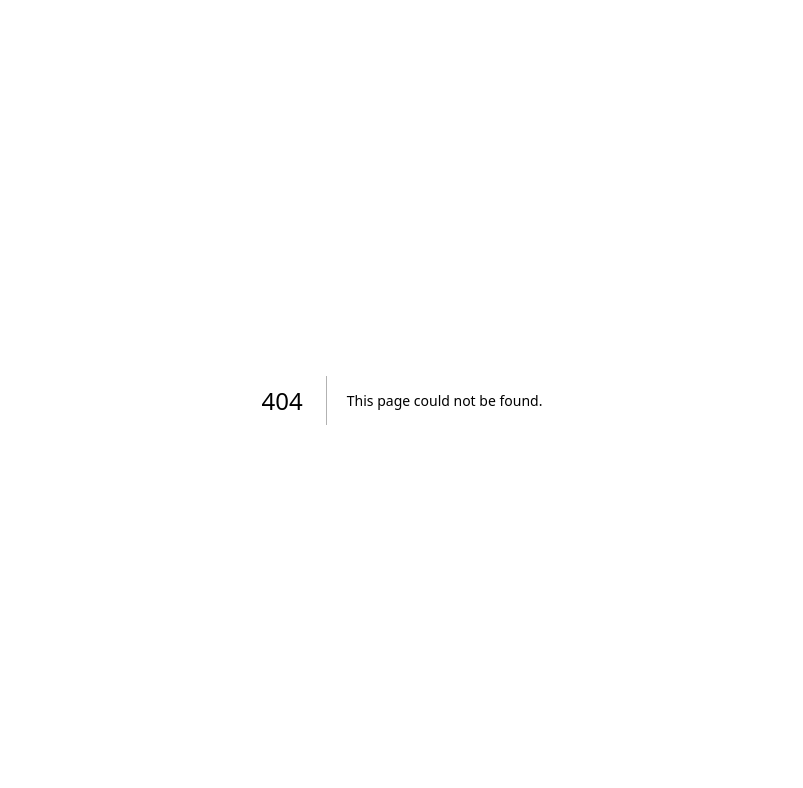
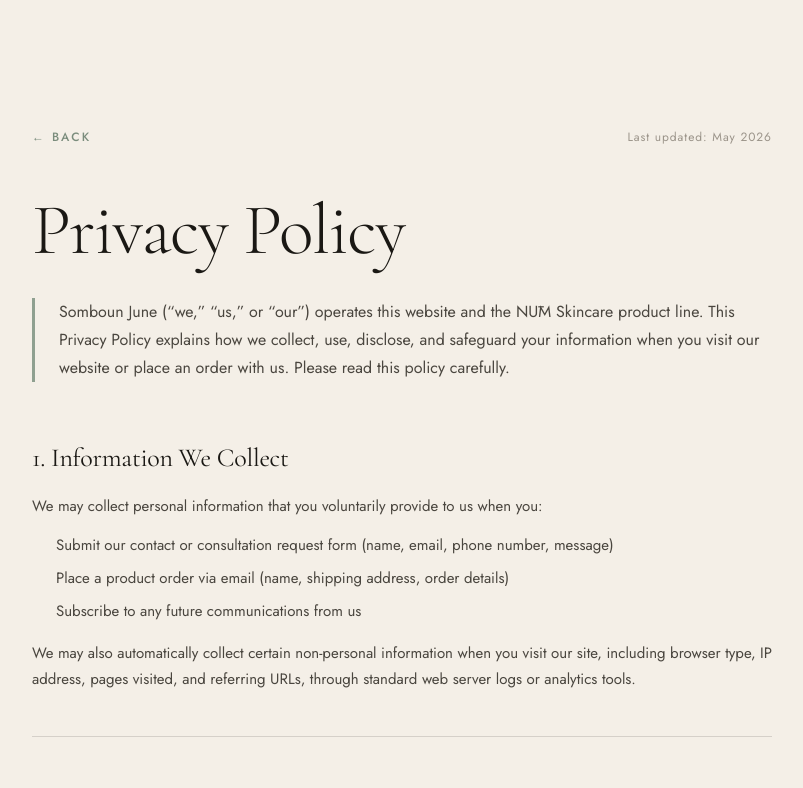
Before and after one commit to caelen26/sombounfinal, a Next.js app: page /privacy-policy in a window 1280 px wide. Before the commit this address had no page. Shown: the top 788 px of the page, without its empty margins (238-1041 px from the left). Built offline with nearby package versions, Linux system fonts and the light colour scheme.

Commit message:
Add privacy policy page + sage background to testimonial section

```diff
--- a/src/app/globals.css
+++ b/src/app/globals.css
@@ -603,12 +603,16 @@ button { font: inherit; color: inherit; background: none; border: 0; cursor: poi
 /* ===========================================================
    SECTION E — TESTIMONIALS
    =========================================================== */
-.testimonial { padding: clamp(96px, 12vw, 192px) var(--pad-x) 72px; }
+.testimonial {
+  padding: clamp(96px, 12vw, 192px) var(--pad-x) 72px;
+  background: var(--sage);
+  color: #fff;
+}
 .t-eyebrow {
   text-align: center;
   font-size: 12px;
   letter-spacing: .22em;
-  color: var(--sage-deep);
+  color: rgba(255,255,255,.78);
   margin-bottom: 38px;
 }
 .quote-slider {
@@ -630,8 +634,9 @@ button { font: inherit; color: inherit; background: none; border: 0; cursor: poi
   padding: 0 8%;
   letter-spacing: -.01em;
 }
+.quote { color: rgba(255,255,255,.9); }
 .quote .mark {
-  color: var(--sage);
+  color: rgba(255,255,255,.55);
   margin: 0 .12em;
   font-size: 1.05em;
   line-height: 0;
@@ -647,13 +652,13 @@ button { font: inherit; color: inherit; background: none; border: 0; cursor: poi
 .t-meta .prev, .t-meta .next {
   display: flex; align-items: center; gap: 14px;
   font-size: 13px; letter-spacing: .22em;
-  color: var(--muted);
+  color: rgba(255,255,255,.6);
   font-family: var(--sans);
   cursor: pointer;
   background: none; border: none; padding: 0;
   transition: color .25s;
 }
-.t-meta .prev:hover, .t-meta .next:hover { color: var(--ink); }
+.t-meta .prev:hover, .t-meta .next:hover { color: #fff; }
 .t-meta .next { justify-self: end; }
 .t-author {
   display: flex; flex-direction: column; align-items: center; gap: 12px;
@@ -1087,7 +1092,7 @@ button { font: inherit; color: inherit; background: none; border: 0; cursor: poi
   .sage-body { max-width: 100%; }
 
   /* ── Testimonials ── */
-  .testimonial { padding: 72px var(--pad-x) 48px; }
+  .testimonial { padding: 72px var(--pad-x) 48px; background: var(--sage); }
   .quote { padding: 0 2%; }
   .t-meta { margin-top: 44px; }
   .filmstrip {
@@ -2166,3 +2171,113 @@ button { font: inherit; color: inherit; background: none; border: 0; cursor: poi
   cursor: pointer;
   z-index: 1;
 }
+
+/* ===========================================================
+   PRIVACY POLICY PAGE
+   =========================================================== */
+.pp-page {
+  background: var(--cream);
+  min-height: 100vh;
+  padding: clamp(80px, 10vw, 140px) var(--pad-x) clamp(80px, 10vw, 120px);
+}
+.pp-inner {
+  max-width: 740px;
+  margin: 0 auto;
+}
+.pp-header {
+  display: flex;
+  align-items: center;
+  justify-content: space-between;
+  margin-bottom: 48px;
+  flex-wrap: wrap;
+  gap: 12px;
+}
+.pp-back {
+  font-family: var(--sans);
+  font-size: 12px;
+  font-weight: 500;
+  letter-spacing: .18em;
+  text-transform: uppercase;
+  color: var(--sage-deep);
+  text-decoration: none;
+  transition: color .2s ease;
+}
+.pp-back:hover { color: var(--ink); }
+.pp-updated {
+  font-family: var(--sans);
+  font-size: 12px;
+  letter-spacing: .08em;
+  color: var(--muted);
+  margin: 0;
+}
+.pp-title {
+  font-family: var(--serif);
+  font-weight: 300;
+  font-size: clamp(42px, 6vw, 72px);
+  line-height: 1;
+  letter-spacing: -.02em;
+  color: var(--ink);
+  margin: 0 0 32px;
+}
+.pp-intro {
+  font-size: 16px;
+  line-height: 1.75;
+  color: var(--ink-soft);
+  margin: 0 0 56px;
+  border-left: 3px solid var(--sage);
+  padding-left: 24px;
+}
+.pp-section {
+  margin-bottom: 44px;
+  padding-bottom: 44px;
+  border-bottom: 1px solid var(--line);
+}
+.pp-section:last-child {
+  border-bottom: none;
+  margin-bottom: 0;
+  padding-bottom: 0;
+}
+.pp-section h2 {
+  font-family: var(--serif);
+  font-weight: 400;
+  font-size: clamp(20px, 2.2vw, 26px);
+  letter-spacing: -.01em;
+  color: var(--ink);
+  margin: 0 0 16px;
+}
+.pp-section p,
+.pp-section address {
+  font-size: 15px;
+  line-height: 1.75;
+  color: var(--ink-soft);
+  margin: 0 0 14px;
+  font-style: normal;
+}
+.pp-section p:last-child { margin-bottom: 0; }
+.pp-section ul {
+  margin: 0 0 16px 0;
+  padding-left: 24px;
+  display: flex;
+  flex-direction: column;
+  gap: 8px;
+}
+.pp-section ul li {
+  font-size: 15px;
+  line-height: 1.65;
+  color: var(--ink-soft);
+}
+.pp-link {
+  color: var(--sage-deep);
+  text-decoration: underline;
+  text-underline-offset: 3px;
+  transition: color .2s ease;
+}
+.pp-link:hover { color: var(--ink); }
+.pp-address {
+  font-size: 15px;
+  line-height: 1.75;
+  color: var(--ink-soft);
+}
+@media (max-width: 768px) {
+  .pp-header { flex-direction: column; align-items: flex-start; }
+}
--- /dev/null
+++ b/src/app/privacy-policy/page.tsx
@@ -0,0 +1,148 @@
+import type { Metadata } from "next";
+import Link from "next/link";
+
+export const metadata: Metadata = {
+  title: "Privacy Policy | Somboun June",
+  description:
+    "Privacy Policy for Somboun June and NŪM Skincare. Learn how we collect, use, and protect your personal information.",
+  alternates: { canonical: "https://sombounjune.com/privacy-policy" },
+};
+
+export default function PrivacyPolicy() {
+  return (
+    <main className="pp-page">
+      <div className="pp-inner">
+        <div className="pp-header">
+          <Link href="/" className="pp-back">
+            ← Back
+          </Link>
+          <p className="pp-updated">Last updated: May 2026</p>
+        </div>
+
+        <h1 className="pp-title">Privacy Policy</h1>
+        <p className="pp-intro">
+          Somboun June (&ldquo;we,&rdquo; &ldquo;us,&rdquo; or &ldquo;our&rdquo;) operates this
+          website and the NŪM Skincare product line. This Privacy Policy explains how we collect,
+          use, disclose, and safeguard your information when you visit our website or place an
+          order with us. Please read this policy carefully.
+        </p>
+
+        <section className="pp-section">
+          <h2>1. Information We Collect</h2>
+          <p>
+            We may collect personal information that you voluntarily provide to us when you:
+          </p>
+          <ul>
+            <li>Submit our contact or consultation request form (name, email, phone number, message)</li>
+            <li>Place a product order via email (name, shipping address, order details)</li>
+            <li>Subscribe to any future communications from us</li>
+          </ul>
+          <p>
+            We may also automatically collect certain non-personal information when you visit our
+            site, including browser type, IP address, pages visited, and referring URLs, through
+            standard web server logs or analytics tools.
+          </p>
+        </section>
+
+        <section className="pp-section">
+          <h2>2. How We Use Your Information</h2>
+          <p>We use the information we collect to:</p>
+          <ul>
+            <li>Respond to your inquiries and consultation requests</li>
+            <li>Process and fulfil product orders</li>
+            <li>Send you order confirmations and follow-up communications</li>
+            <li>Improve our website and services</li>
+            <li>Comply with applicable legal obligations</li>
+          </ul>
+          <p>
+            We do not sell, trade, or otherwise transfer your personal information to third parties
+            for marketing purposes.
+          </p>
+        </section>
+
+        <section className="pp-section">
+          <h2>3. Affiliate Links</h2>
+          <p>
+            This website contains affiliate links, including links to Riman Skincare. If you click
+            an affiliate link and make a purchase, we may earn a commission at no additional cost
+            to you. We only recommend products we genuinely believe in.
+          </p>
+        </section>
+
+        <section className="pp-section">
+          <h2>4. Cookies &amp; Tracking</h2>
+          <p>
+            Our website may use cookies and similar tracking technologies to enhance your browsing
+            experience and analyse site traffic. You can instruct your browser to refuse all
+            cookies or to indicate when a cookie is being sent. Note that some features of the
+            site may not function properly without cookies.
+          </p>
+        </section>
+
+        <section className="pp-section">
+          <h2>5. Third-Party Services</h2>
+          <p>
+            We may use third-party services such as Cal.com for appointment booking and standard
+            email providers for communication. These services have their own privacy policies
+            governing the use of your information.
+          </p>
+        </section>
+
+        <section className="pp-section">
+          <h2>6. Data Security</h2>
+          <p>
+            We implement reasonable administrative and technical measures to protect your personal
+            information. However, no method of transmission over the Internet or electronic
+            storage is 100% secure, and we cannot guarantee absolute security.
+          </p>
+        </section>
+
+        <section className="pp-section">
+          <h2>7. Your Rights</h2>
+          <p>
+            You have the right to request access to, correction of, or deletion of the personal
+            information we hold about you. To exercise these rights, please contact us at{" "}
+            <a href="mailto:sombounp@gmail.com" className="pp-link">
+              sombounp@gmail.com
+            </a>
+            .
+          </p>
+        </section>
+
+        <section className="pp-section">
+          <h2>8. Children&apos;s Privacy</h2>
+          <p>
+            Our website is not directed at children under the age of 13. We do not knowingly
+            collect personal information from children. If you believe we have inadvertently
+            collected such information, please contact us immediately.
+          </p>
+        </section>
+
+        <section className="pp-section">
+          <h2>9. Changes to This Policy</h2>
+          <p>
+            We may update this Privacy Policy from time to time. We will notify you of any
+            significant changes by updating the &ldquo;Last updated&rdquo; date at the top of
+            this page. We encourage you to review this policy periodically.
+          </p>
+        </section>
+
+        <section className="pp-section">
+          <h2>10. Contact Us</h2>
+          <p>
+            If you have any questions or concerns about this Privacy Policy, please contact us:
+          </p>
+          <address className="pp-address">
+            <strong>Somboun June</strong>
+            <br />
+            Winnipeg, Manitoba, Canada
+            <br />
+            <a href="mailto:sombounp@gmail.com" className="pp-link">
+              sombounp@gmail.com
+            </a>
+          </address>
+        </section>
+      </div>
+    </main>
+  );
+}
```
